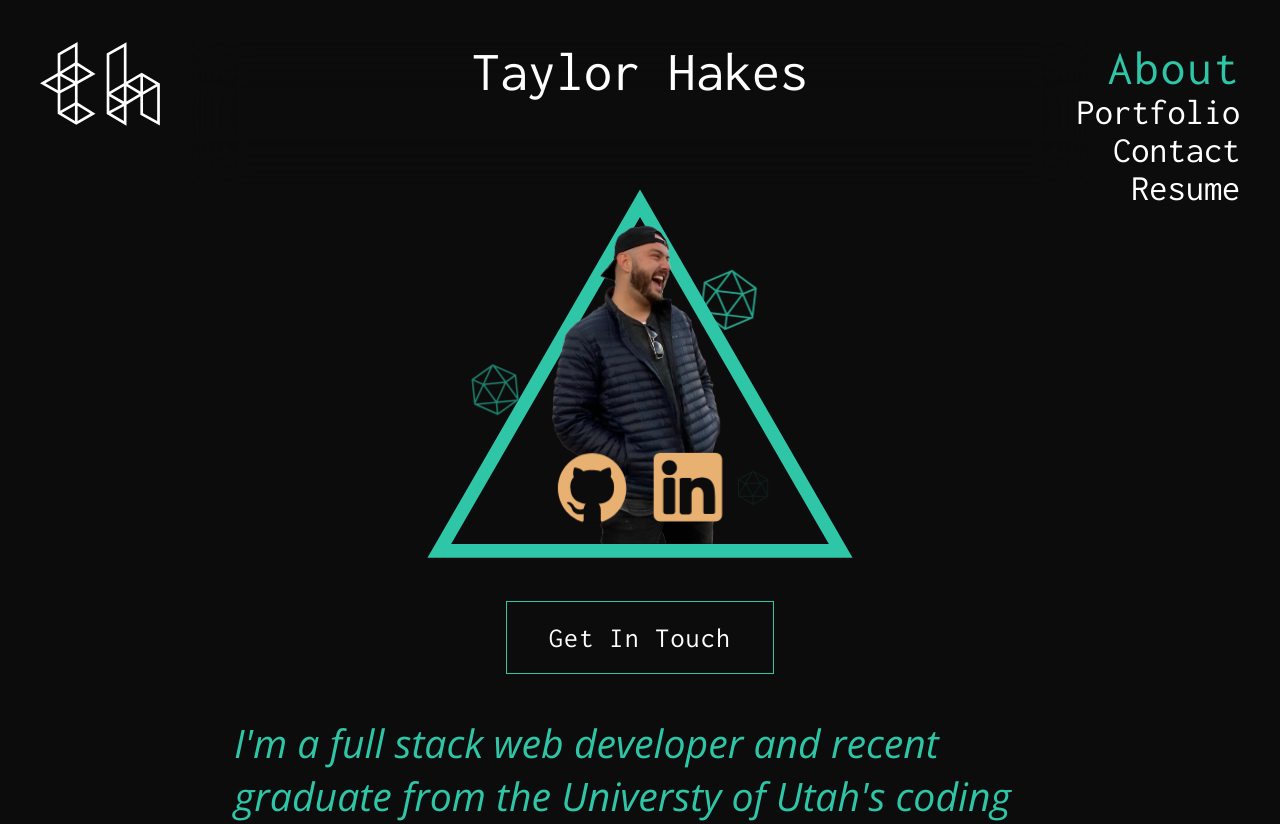
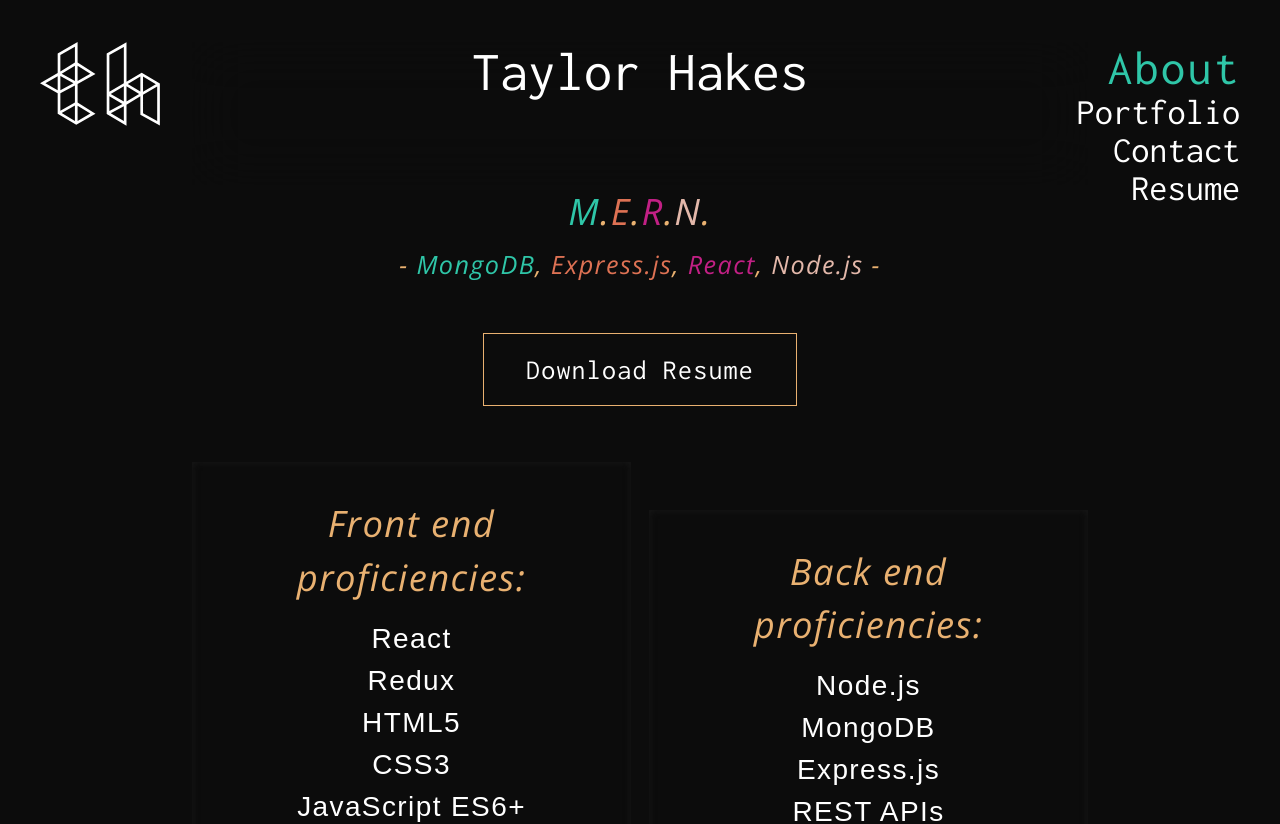
Before and after one commit to SadboiTay/react-portfolio, a React (Create React App) app in the folder client/: page /resume in a window 1280 px wide. Shown: the top 824 px of the page. Built offline with nearby package versions, Linux system fonts and the light colour scheme.

Commit message:
update dependencies to latest and begin react-router implementation

```diff
--- a/client/src/App.js
+++ b/client/src/App.js
@@ -5,34 +5,24 @@ import Portfolio from './components/Portfolio';
 import Contact from './components/Contact';
 import Resume from './components/Resume';
 import Footer from './components/Footer';
-import { BrowserRouter as Router } from 'react-router-dom';
+import { BrowserRouter as Router, Outlet, Route } from 'react-router-dom';
 
 function App() {
   const [navSelection, setNavSelection] = useState('about');
 
   return (
-    <Router>
+    <>
       <div className='main-wrap'>
         <Header
           navSelection={navSelection}
           setNavSelection={setNavSelection}
         />
         <div className="container">
-          {/* <Switch>
-            <Route exact path="/react-portfolio" component={About} />
-            <Route exact path="/react-portfolio/about" component={About} />
-            <Route exact path="/react-portfolio/portfolio" component={Portfolio} />
-            <Route exact path="/react-portfolio/contact" component={Contact} />
-            <Route exact path="/react-portfolio/resume" component={Resume} />
-          </Switch> */}
-          {navSelection === 'about' && <About />}
-          {navSelection === 'portfolio' && <Portfolio />}
-          {navSelection === 'contact' && <Contact />}
-          {navSelection === 'resume' && <Resume />}
+          <Outlet />
         </div>
       </div>
       <Footer navSelection={navSelection} />
-    </Router>
+    </>
   );
 }
 
--- a/client/src/components/Contact/index.js
+++ b/client/src/components/Contact/index.js
@@ -3,7 +3,7 @@ import { validateEmail } from '../../assets/utils/helpers';
 import { useForm } from '@formspree/react';
 import Logo from '../Logo';
 
-function ContactForm() {
+function Contact() {
     const [formState, setFormState] = useState({ name: '', email: '', message: '' });
     const { name, email, message } = formState;
     const [errorMessage, setErrorMessage] = useState('');
@@ -120,4 +120,4 @@ function ContactForm() {
     )
 }
 
-export default ContactForm;
+export default Contact;
--- a/client/src/components/Nav/index.js
+++ b/client/src/components/Nav/index.js
@@ -1,4 +1,5 @@
 import React from 'react';
+import { Link } from 'react-router-dom';
 
 function Nav(props) {
     const { navSelection, setNavSelection } = props;
@@ -6,30 +7,38 @@ function Nav(props) {
     return (
         <nav id='nav'>
             <ul>
+                <Link to="/about">
                     <li
                         onClick={() => setNavSelection('about')}
                         className={`${navSelection === 'about' && 'aboutActive'}`}
                     >
                         About
                     </li>
+                </Link>
+                <Link to="/portfolio">
                     <li
                         onClick={() => setNavSelection('portfolio')}
                         className={`${navSelection === 'portfolio' && 'portfolioActive'}`}
                     >
                         Portfolio
                     </li>
+                </Link>
+                <Link to="/contact">
                     <li
                         onClick={() => setNavSelection('contact')}
                         className={`${navSelection === 'contact' && 'contactActive'}`}
                     >
                         Contact
                     </li>
+                </Link>
+                <Link to="/resume">
                     <li
                         onClick={() => setNavSelection('resume')}
                         className={`${navSelection === 'resume' && 'resumeActive'}`}
                     >
                         Resume
                     </li>
+                </Link>
             </ul>
         </nav>
     )
--- a/client/src/index.js
+++ b/client/src/index.js
@@ -1,14 +1,29 @@
 import React from 'react';
-import ReactDOM from 'react-dom';
+import ReactDOM from "react-dom/client";
 import './index.css';
 import App from './App';
 import reportWebVitals from './reportWebVitals';
+import { BrowserRouter, Routes, Route } from 'react-router-dom';
+import AboutRoute from './routes/about';
+import PortfolioRoute from './routes/portfolio';
+import ContactRoute from './routes/contact';
+import ResumeRoute from './routes/resume';
 
-ReactDOM.render(
-  <React.StrictMode>
-    <App />
-  </React.StrictMode>,
-  document.getElementById('root')
+
+const root = ReactDOM.createRoot(
+  document.getElementById("root")
+);
+root.render(
+  <BrowserRouter>
+    <Routes>
+      <Route path="/" element={<App />} >
+        <Route path="about" element={<AboutRoute />} />
+        <Route path="portfolio" element={<PortfolioRoute />} />
+        <Route path="contact" element={<ContactRoute />} />
+        <Route path="resume" element={<ResumeRoute />} />
+      </Route>
+    </Routes>
+  </BrowserRouter>
 );
 
 // If you want to start measuring performance in your app, pass a function
--- /dev/null
+++ b/client/src/routes/about.jsx
@@ -0,0 +1,5 @@
+import About from "../components/About";
+
+export default function AboutRoute() {
+    return <About />
+}
--- /dev/null
+++ b/client/src/routes/contact.jsx
@@ -0,0 +1,5 @@
+import Contact from "../components/Contact";
+
+export default function ContactRoute() {
+    return <Contact />
+}
--- /dev/null
+++ b/client/src/routes/portfolio.jsx
@@ -0,0 +1,5 @@
+import Portfolio from "../components/Portfolio";
+
+export default function PortfolioRoute() {
+    return <Portfolio />
+}
--- /dev/null
+++ b/client/src/routes/resume.jsx
@@ -0,0 +1,5 @@
+import Resume from "../components/Resume";
+
+export default function ResumeRoute() {
+    return <Resume />
+}
```
Also changed, not shown: client/package.json (+12 -12 lines), 1 other file (tests, documents, lock files or other folders). Lines whose indentation alone changed are shown as unchanged.
